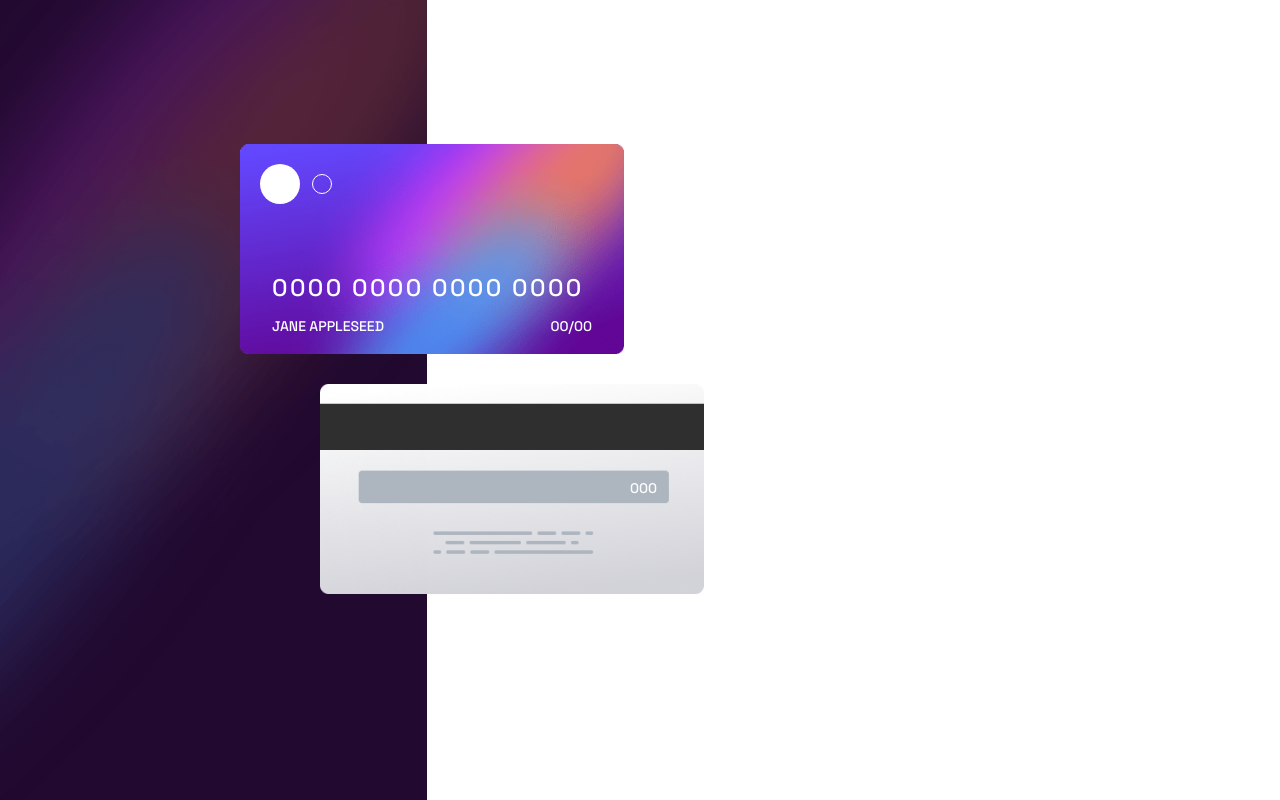
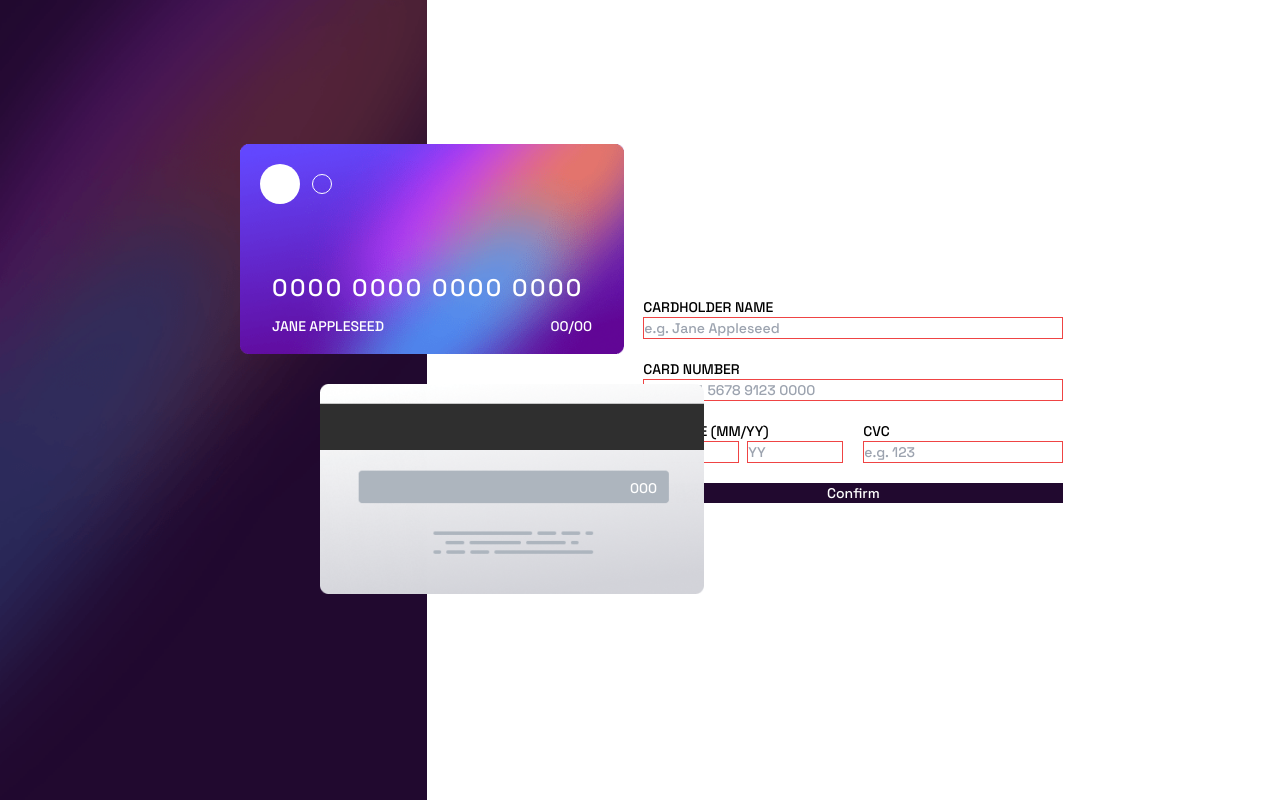
Before and after one commit to f1x3d49/frontendmentor-interactivecarddetailsform, a React (Create React App) app in the folder frontend/: page / in a window 1280 px wide. Built offline with nearby package versions, Linux system fonts and the light colour scheme.

Commit message:
started working on the form

```diff
--- a/frontend/src/App.js
+++ b/frontend/src/App.js
@@ -1,14 +1,18 @@
 import CardBack from "./components/CardBack";
 import CardFront from "./components/CardFront";
+import Component from "./components/Component";
+import FormComponent from "./components/FormComponent";
 
 function App() {
   return (
     <div className="flex md:flex-row sm:flex-col w-screen h-screen font-main">
-      <div className="md:h-screen md:w-1/3 sm:h-1/3 sm:w-screen md:bg-desktop sm:bg-mobile bg-cover">
+      <div className="md:h-screen md:w-1/3 sm:h-1/2 sm:w-screen md:bg-desktop sm:bg-mobile bg-cover">
         <CardFront />
         <CardBack />
       </div>
-      <div className="md:h-screen md:w-2/3 sm:h-2/3 sm:w-screen bg-swhite"></div>
+      <div className="flex items-center justify-center md:h-screen md:w-2/3 sm:h-2/3 sm:w-screen bg-swhite">
+        <Component />
+      </div>
     </div>
   );
 }
--- a/frontend/src/components/CardBack.js
+++ b/frontend/src/components/CardBack.js
@@ -3,7 +3,7 @@ import cardback from "../images/bg-card-back.png";
 
 const CardBack = () => {
   return (
-    <article className="absolute w-96 h-48 inset-x-80 inset-y-96">
+    <article className="absolute w-96 h-48 md:inset-x-80 md:inset-y-96 sm:top-8 sm:left-[22rem]">
       <img src={cardback} alt="Back Card" className="object-cover" />
       <h2 className="absolute text-white text-sm top-[94px] left-[310px]">
         000
--- a/frontend/src/components/CardFront.js
+++ b/frontend/src/components/CardFront.js
@@ -3,7 +3,7 @@ import cardfront from "../images/bg-card-front.png";
 
 const CardFront = () => {
   return (
-    <article className="absolute w-96 h-48 inset-x-60 inset-y-36">
+    <article className="absolute w-96 h-48 md:inset-x-60 md:inset-y-36 sm:z-20 sm:top-[150px] sm:left-[280px]">
       <img src={cardfront} alt="front-card" className="object-cover" />
       <div className="flex gap-3 absolute top-5 left-5 items-center">
         <div className="w-10 h-10 bg-swhite rounded-full"></div>
--- /dev/null
+++ b/frontend/src/components/Component.js
@@ -0,0 +1,35 @@
+import React from "react";
+
+const Component = () => {
+  return (
+    <form className="grid grid-cols-2 gap-5 text-sm max-w-md">
+      <div className="flex flex-col col-span-2">
+        <label>CARDHOLDER NAME</label>
+        <input type="text" placeholder="e.g. Jane Appleseed" />
+      </div>
+      <div className="flex flex-col col-span-2">
+        <label>CARD NUMBER</label>
+        <input type="text" placeholder="e.g. 1234 5678 9123 0000" />
+      </div>
+      <div className="flex flex-col w-full justify-between">
+        <label className="">EXP. DATE (MM/YY)</label>
+        <div className="flex gap-2">
+          <input type="text" placeholder="MM" className="w-24" />
+          <input type="text" placeholder="YY" className="w-24" />
+        </div>
+      </div>
+      <div className="flex flex-col w-full">
+        <label>CVC</label>
+        <input type="text" placeholder="e.g. 123" />
+      </div>
+      <button
+        type="submit"
+        className="w-full bg-vdviolet text-white col-span-2"
+      >
+        Confirm
+      </button>
+    </form>
+  );
+};
+
+export default Component;
--- a/frontend/src/components/FormComponent.js
+++ b/frontend/src/components/FormComponent.js
@@ -2,23 +2,24 @@ import React from "react";
 
 const FormComponent = () => {
   return (
-    <div className="flex w-full h-full items-center justify-center">
-      <form className="flex flex-col gap-2 max-w-md">
-        <div className="flex flex-col">
+    <form className="relative flex flex-col gap-2 max-w-md max-h-fit">
+      <div className="flex flex-col w-80">
         <label>CARDHOLDER NAME</label>
         <input type="text" placeholder="e.g. Jane Appleseed" />
       </div>
-        <div className="flex flex-col ">
+      <div className="flex flex-col w-80">
         <label>CARD NUMBER</label>
         <input type="text" placeholder="e.g. 1234 5678 9123 0000" />
       </div>
+      <div className="flex">
         <div className="flex flex-col">
-          <label>EXP. DATE (MM/YY)</label>
+          <label className="">EXP. DATE (MM/YY)</label>
           <div className="flex gap-2">
-            <input type="text" placeholder="MM" />
-            <input type="text" placeholder="YY" />
+            <input type="text" placeholder="MM" className="w-1/3" />
+            <input type="text" placeholder="YY" className="w-1/3" />
           </div>
-          <div className="flex flex-col w-1/2 ">
+        </div>
+        <div className="flex flex-col w-24">
           <label>CVC</label>
           <input type="text" placeholder="e.g. 123" />
         </div>
@@ -27,7 +28,6 @@ const FormComponent = () => {
         Confirm
       </button>
     </form>
-    </div>
   );
 };
 
```
Lines whose indentation alone changed are shown as unchanged.
